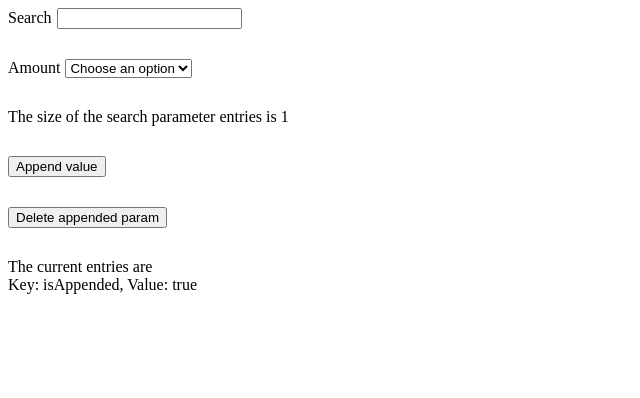
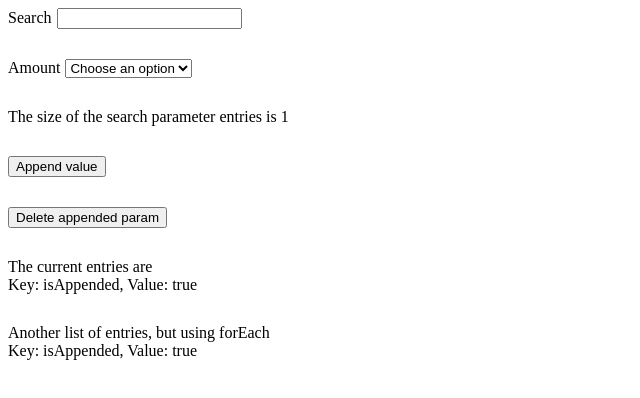
Before and after one commit to CameronStAmant/URLSearchParams, a React (Vite) app: page / in a window 1280 px wide. Both pictures are taken after a click on the button "Append value". Shown: the top 398 px of the page, without its empty margins (0-640 px from the left). Built offline with nearby package versions, Linux system fonts and the light colour scheme.

Commit message:
Add forEach method

```diff
--- a/src/App.tsx
+++ b/src/App.tsx
@@ -3,6 +3,7 @@ import {
   appendParams,
   deleteAppendedParam,
   getEntries,
+  getForEach,
   getSizeOfSearchParameters,
   getURLSearchParams,
   writeURLSearchParams,
@@ -29,6 +30,20 @@ function App() {
   };
 
   const entries = getEntries(queryParams);
+
+  const displayForEach = () => {
+    let list: React.JSX.Element[] = [];
+
+    getForEach(queryParams).forEach((value, key) => {
+      list.push(
+        <div>
+          Key: {key}, Value: {value}
+        </div>,
+      );
+    });
+
+    return list;
+  };
 
   return (
     <div className="root">
@@ -95,6 +110,10 @@ function App() {
           }
         })}
       </div>
+      <div>
+        <span>Another list of entries, but using forEach</span>
+        <div>{displayForEach()}</div>
+      </div>
     </div>
   );
 }
--- a/src/URLSearchParams.ts
+++ b/src/URLSearchParams.ts
@@ -58,3 +58,6 @@ export const getEntries = (newParams: Partial<Params>) => {
   }
   return list;
 };
+
+export const getForEach = (newParams: Partial<Params>) =>
+  new URLSearchParams(newParams);
```
